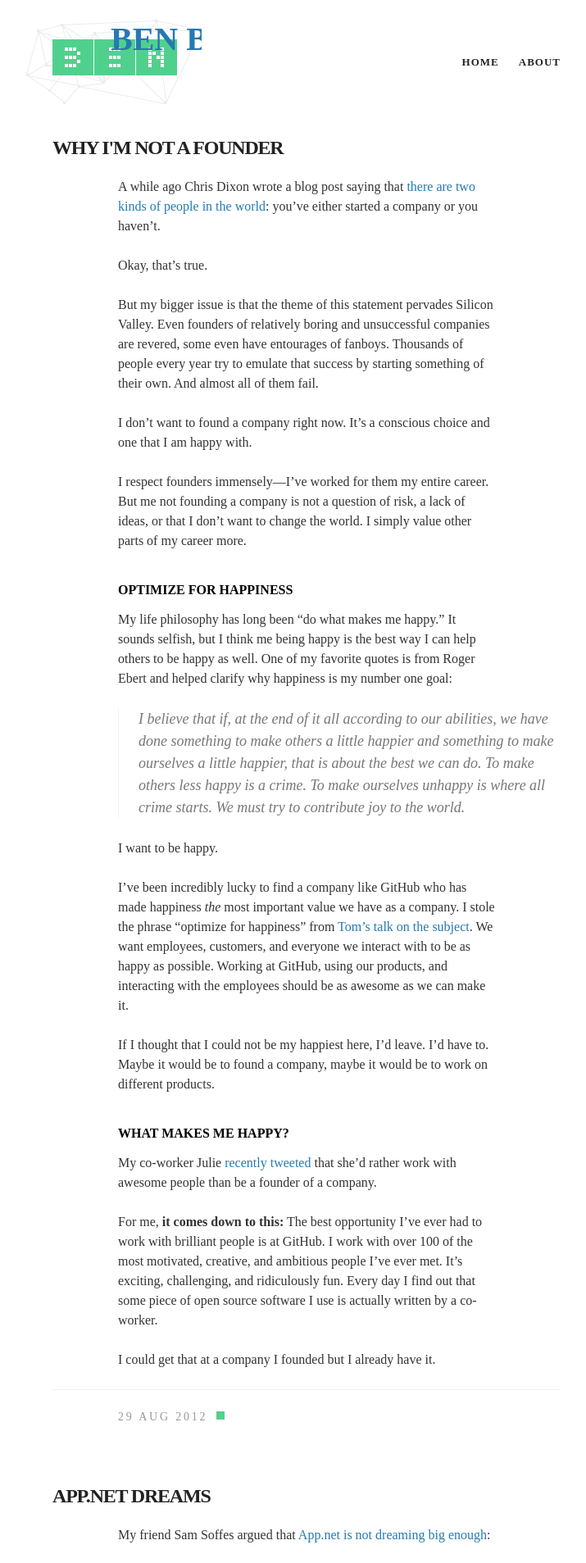
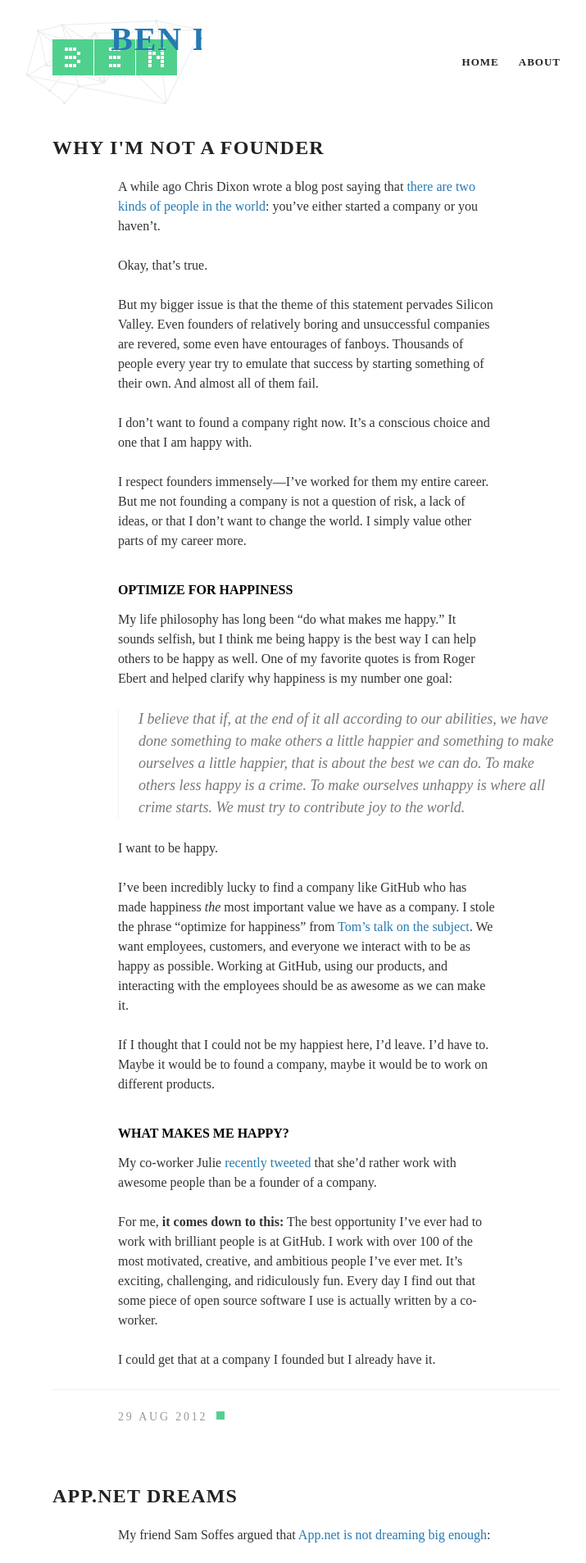
Before and after one commit to pengwynn/bleikamp.github.com, a Jekyll site: the page built from index.html, in a window 1280 px wide. Shown: the top 1907 px of the page at 82% size, without its empty margins (266-981 px from the left). Built offline with Jekyll 4.4.1, drawn with Linux system fonts in a browser that asks for light colours; Markdown is read by kramdown in place of the engine named in the settings; comment, search, counter and statistics services are not loaded.

Commit message:
Letter spacing

```diff
--- a/css/main.css
+++ b/css/main.css
@@ -104,6 +104,7 @@
   font-family: "futura-pt-1", "futura-pt-2";
   font-size: 40px;
   font-weight: bold;
+  letter-spacing: 0.05em;
   line-height: 48px;
   text-transform: uppercase;
 }
@@ -116,7 +117,7 @@
   font-family: "futura-pt-1","futura-pt-2";
   font-size: 24px;
   font-weight: 700;
-  letter-spacing: -0.05em;
+  letter-spacing: 0.05em;
   line-height: 1;
   text-transform: uppercase;
   -webkit-font-smoothing: antialiased;
```
